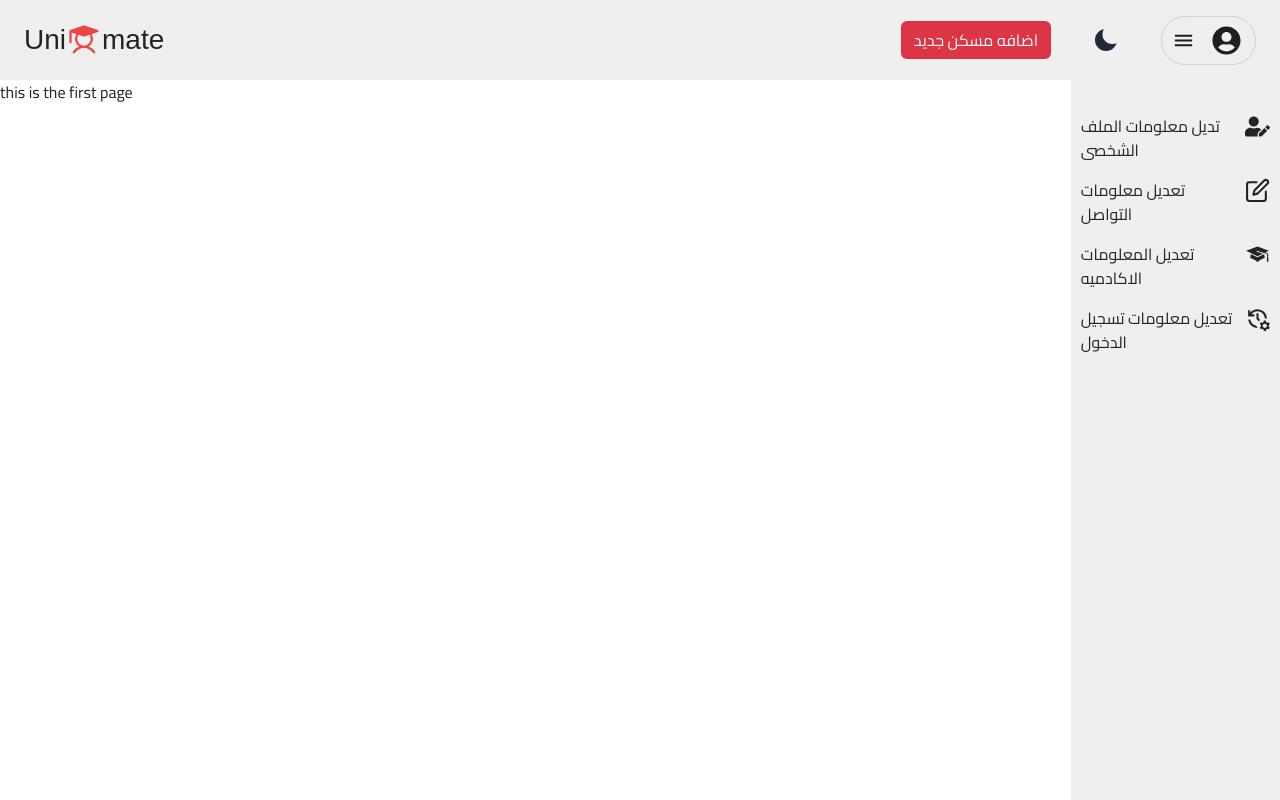
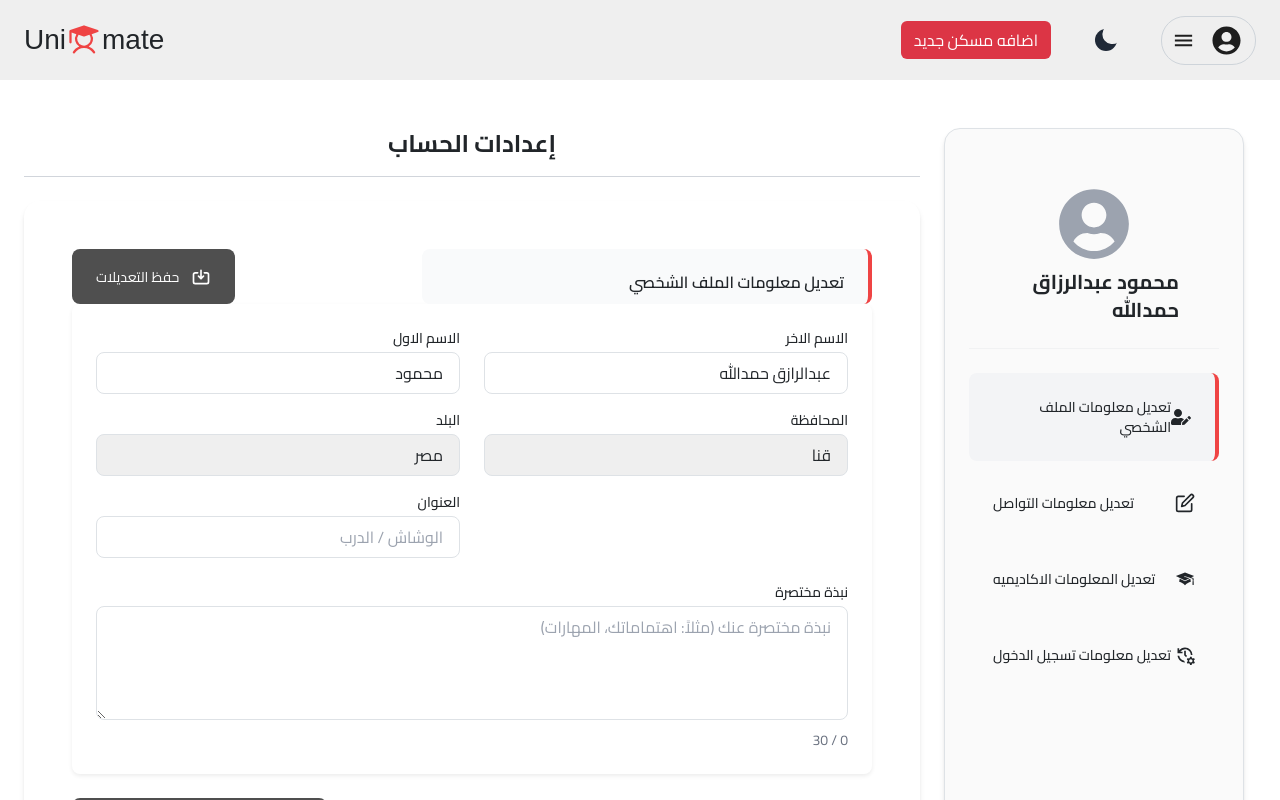
Before and after one commit to Mahmoud-Abd-Elrazek/Unimate, a React (Vite) app: page /auther/editprofile/editpersonalinfo in a window 1280 px wide. Shown: the top 800 px of the page. Built offline with nearby package versions, Linux system fonts and the light colour scheme; a web font is replaced by a local one.

Commit message:
Create Edit_Pages_For_Student

```diff
--- a/src/components/SideBar/sideBar.tsx
+++ b/src/components/SideBar/sideBar.tsx
@@ -13,7 +13,7 @@ export default function SideBar() {
     const Role = "Owner"
     return (<div>
 
-        {Role !== "Owner" ?
+        {Role === "Owner" ?
 
             <div className=" w-full h-full " style={{  padding: "10px" }}>
                 {/* <h3>Sideba r</h3> */}
--- a/src/components/Side_bar_edit_Profile/side_bar_edit_profile.tsx
+++ b/src/components/Side_bar_edit_Profile/side_bar_edit_profile.tsx
@@ -1,58 +1,63 @@
-
-
-import { Link } from "react-router-dom";
-import {  MdOutlineManageHistory } from "react-icons/md";
-import {  FaUserEdit } from "react-icons/fa";
+import { Link, useLocation } from "react-router-dom";
+import { MdOutlineManageHistory } from "react-icons/md";
+import { FaUserEdit, FaUserCircle } from "react-icons/fa";
 import { FiEdit } from "react-icons/fi";
 import { GiGraduateCap } from "react-icons/gi";
 
 export default function Side_bar_edit_profile() {
+  const location = useLocation();
 
-    return (<div>
+  const links = [
+    {
+      to: "/auther/editprofile/editpersonalinfo",
+      label: "تعديل معلومات الملف الشخصي",
+      icon: <FaUserEdit className="text-xl" />,
+    },
+    {
+      to: "/auther/editprofile/editcontactinfo",
+      label: "تعديل معلومات التواصل",
+      icon: <FiEdit className="text-xl" />,
+    },
+    {
+      to: "/auther/editprofile/editAcademicinfo",
+      label: "تعديل المعلومات الاكاديميه",
+      icon: <GiGraduateCap className="text-xl" />,
+    },
+    {
+      to: "/auther/editprofile/editlogininfo",
+      label: "تعديل معلومات تسجيل الدخول",
+      icon: <MdOutlineManageHistory className="text-xl" />,
+    },
+  ];
 
+  return (
+    <div className="w-full max-w-sm mx-auto  rounded-2xl  text-right ">
+      {/* صورة البروفايل (أيقونة مستخدم) */}
+      <div className="flex flex-col items-center pt-[35px]">
+        <FaUserCircle className="text-7xl text-gray-400 dark:text-gray-600" />
+        <h2 className="text-xl font-bold mt-2 mr-10">محمود عبدالرزاق حمدالله</h2>
+      </div>
 
+      <hr className="my-4 border-gray-300 dark:border-gray-700" />
 
-            <div className=" w-full h-full " style={{ padding: "10px" }}>
-                {/* <h3>Sideba r</h3> */}
-                <ul className="grid gap-3 mt-4 ">
-                    <li className="">
-                        <Link to='/auther/editprofile/editpersonalinfo' className="flex justify-end">
-                            تديل معلومات الملف الشخصى
-                            <span className="">
-                                <FaUserEdit className="IconSize" />
-                            </span>
-                        </Link>
-                    </li>
-                    <li className="">
-                        <Link to='/auther/editprofile/editcontactinfo' className="flex justify-end">
-                            تعديل معلومات التواصل
-                            <span className="">
-                                <FiEdit className="IconSize" />
-                            </span>
-                        </Link>
-                    </li>
-
-                    <li className="">
-                        <Link to='/auther/editprofile/editAcademicinfo' className="flex justify-end">
-                            تعديل المعلومات الاكادميه
-                            <span className="">
-                                <GiGraduateCap className="IconSize" />
-                            </span>
-                        </Link>
-                    </li>
-
-                    <li className="">
-                        <Link to='/auther/editprofile/editlogininfo' className="flex justify-end">
-                            تعديل معلومات تسجيل الدخول
-                            <span className="">
-                                <MdOutlineManageHistory className="IconSize" />
-                            </span>
-                        </Link>
-                    </li>
-                </ul>
-            </div>
-
-
+      {/* روابط التعديل */}
+      <ul className="space-y-2">
+        {links.map((link) => (
+          <li key={link.to}>
+            <Link
+              to={link.to}
+              className={`flex items-center justify-between p-4 rounded-lg transition-all duration-200 ${
+                location.pathname === link.to
+                  ? "bg-gray-100 dark:bg-gray-800 border-r-4 border-red-500"
+                  : "hover:bg-gray-50 dark:hover:bg-gray-800"
+              }`}
+            >
+              <span className="text-sm font-medium">{link.label}</span>
+              <span>{link.icon}</span>
+            </Link>
+          </li>
+        ))}
+      </ul>
     </div>
-    )
+  );
 }
--- a/src/pages/EditProfilePage/Edit_academic_information/edit_academic_information.tsx
+++ b/src/pages/EditProfilePage/Edit_academic_information/edit_academic_information.tsx
@@ -1,8 +1,76 @@
 
-export default function Edit_academic_information() {
+//import { Card, CardContent, CardHeader, CardTitle } from "/components/ui/card"
+//import { Menu, Search, User, Pencil, Building, Lock, Book, CreditCard, Users, Tag } from "lucide-react"
+
+export default function AccountSettings() {
   return (
-    <div>
-      this is the third page
+    <div dir="rtl" className="container mx-auto px-4 py-6">
+      <div className="max-w-4xl mx-auto">
+      {/* Header Section with Button and Title in one line */}
+      <div className="flex items-center justify-between ">
+          <h2 className="text-g w-[450px] h-[55px] font-semibold bg-gray-50 dark:bg-gray-800 p-4 rounded-lg border-r-4 border-red-500">تعديل معلومات الملف الشخصي</h2>
+
+          <button className="flex items-center gap-2 bg-[#4F4F4F] text-white px-6 py-2 rounded-lg hover:bg-gray-800 transition-colors">
+            <svg className="w-5 h-5 ml-1 rotate-180" fill="none" stroke="currentColor" viewBox="0 0 24 24">
+              <path strokeLinecap="round" strokeLinejoin="round" strokeWidth={2} d="M8 7H5a2 2 0 00-2 2v9a2 2 0 002 2h14a2 2 0 002-2V9a2 2 0 00-2-2h-3m-1 4l-3 3m0 0l-3-3m3 3V4" />
+            </svg>
+            <span className="text-sm">حفظ التعديلات</span>
+          </button>
+        </div>
+
+                {/* Form */}
+        <div className=" rounded-lg p-6 shadow-sm">
+          <div className="grid grid-cols-1 md:grid-cols-2 gap-6">
+            {/* First Column */}
+            <div className="space-y-4">
+              <div>
+                <label className="block text-sm font-medium  mb-1">الكلية </label>
+                <input
+                  type="text"
+                  defaultValue="حاسبات و معلومات"
+                  className="w-full px-3 py-2 border border-gray-300 rounded-lg focus:outline-none focus:ring-2 focus:border-transparent"
+                />
+              </div>
+              <div>
+                <label className="block text-sm font-medium  mb-1">القسم/التخصص(ان وجد) </label>
+                <input
+                  type="text"
+                  defaultValue="علوم حاسب"
+                  className="w-full px-3 py-2 border border-gray-300 rounded-lg focus:outline-none focus:ring-2 focus:border-transparent"
+                />
+              </div>
+            </div>
+            {/* Second Column */}
+            <div className="space-y-4">
+              <div>
+                <label className="block text-sm font-medium  mb-1">الجامعة</label>
+                <input
+                  type="text"
+                  defaultValue="جنوب الوادي"
+                  className="w-full px-3 py-2 border border-gray-300 rounded-lg focus:outline-none focus:ring-2 focus:border-transparent"
+                />
+              </div>
+              <div>
+                <label className="block text-sm font-medium  mb-1">الفرقة</label>
+                <input
+                  type="text"
+                  defaultValue="الثالثة"
+                  className="w-full px-3 py-2 border border-gray-300 rounded-lg focus:outline-none focus:ring-2 focus:border-transparent"
+                />
+              </div>
+            </div>
+          </div>
+          {/* Back Button */}
+        <div className="mt-6 flex justify-end">
+          <button className="flex items-center gap-2 bg-[#4F4F4F] text-white px-6 py-2 rounded-lg hover:bg-gray-800 transition-colors">
+            <svg className="w-5 h-5 ml-1 rotate-180" fill="none" stroke="currentColor" viewBox="0 0 24 24">
+              <path strokeLinecap="round" strokeLinejoin="round" strokeWidth={2} d="M10 19l-7-7m0 0l7-7m-7 7h18" />
+            </svg>
+            <span>الرجوع إلى المتصفح الرئيسة</span>
+          </button>
+        </div>
+        </div>
+      </div>
     </div>
   )
 }
--- a/src/pages/EditProfilePage/Edit_personal_information/edit_profile_information.tsx
+++ b/src/pages/EditProfilePage/Edit_personal_information/edit_profile_information.tsx
@@ -1,8 +1,94 @@
+//import React from 'react';
 
 export default function Edit_profile_information() {
   return (
-    <div>
-      this is the first page
+    <div dir="rtl" className="container mx-auto px-4 py-6">
+
+      <div className="max-w-4xl mx-auto">
+        {/* Header Section with Button and Title in one line */}
+        <div className="flex items-center justify-between ">
+          <h2 className="text-g w-[450px] h-[55px] font-semibold bg-gray-50 dark:bg-gray-800 p-4 rounded-lg border-r-4 border-red-500">تعديل معلومات الملف الشخصي</h2>
+
+          <button className="flex items-center h-[55px] gap-2 bg-[#4F4F4F] text-white px-4 py-2 rounded-lg hover:bg-gray-800 transition-colors">
+            <svg className="w-5 h-5 ml-1" fill="none" stroke="currentColor" viewBox="0 0 24 24">
+              <path strokeLinecap="round" strokeLinejoin="round" strokeWidth={2} d="M8 7H5a2 2 0 00-2 2v9a2 2 0 002 2h14a2 2 0 002-2V9a2 2 0 00-2-2h-3m-1 4l-3 3m0 0l-3-3m3 3V4" />
+            </svg>
+            <span className="text-sm">حفظ التعديلات</span>
+          </button>
+        </div>
+
+        {/* Form */}
+        <div className=" rounded-lg p-6 shadow-sm">
+          <div className="grid grid-cols-1 md:grid-cols-2 gap-6">
+            {/* First Column */}
+            <div className="space-y-4">
+              <div>
+                <label className="block text-sm font-medium  mb-1">الاسم الاخر</label>
+                <input
+                  type="text"
+                  defaultValue="عبدالرازق حمدالله"
+                  className="w-full px-3 py-2 border border-gray-300 rounded-lg focus:outline-none focus:ring-2 focus:border-transparent"
+                />
+              </div>
+              <div>
+                <label className="block text-sm font-medium  mb-1">المحافظة</label>
+                <select className="w-full px-3 py-2 border border-gray-300  dark:bg-[#171515]  rounded-lg focus:outline-none focus:ring-2 focus:border-transparent appearance-none ">
+                  <option>قنا</option>
+                </select>
+              </div>
+            </div>
+
+            {/* Second Column */}
+            <div className="space-y-4">
+              <div>
+                <label className="block text-sm font-medium  mb-1">الاسم الاول</label>
+                <input
+                  type="text"
+                  defaultValue="محمود"
+                  className="w-full px-3 py-2 border border-gray-300 rounded-lg focus:outline-none focus:ring-2 focus:border-transparent"
+                />
+              </div>
+              <div>
+                <label className="block text-sm font-medium  mb-1">البلد</label>
+                <select className="w-full px-3 py-2 border border-gray-300  dark:bg-[#171515] rounded-lg focus:outline-none focus:ring-2 focus:border-transparent appearance-none ">
+                  <option>مصر</option>
+                </select>
+              </div>
+              <div>
+                <label className="block text-sm font-medium  mb-1">العنوان</label>
+                <input
+                  type="text"
+                  placeholder="الوشاش / الدرب"
+                  className="w-full px-3 py-2 border border-gray-300 rounded-lg focus:outline-none focus:ring-2 focus:border-transparent"
+                />
+              </div>
+            </div>
+          </div>
+
+          {/* Bio Section */}
+          <div className="mt-6">
+            <label className="block text-sm font-medium  mb-1">نبذة مختصرة</label>
+            <textarea
+              className="w-full px-3 py-2 border border-gray-300 rounded-lg dark:bg-[#171515] focus:outline-none focus:ring-2 focus:border-transparent"
+              rows={4}
+              placeholder="نبذة مختصرة عنك (مثلاً: اهتماماتك، المهارات)"
+            ></textarea>
+            <div className="flex justify-start mt-1">
+              <span className="text-sm text-gray-500 ltr">0 / 30</span>
+            </div>
+          </div>
+        </div>
+
+        {/* Back Button */}
+        <div className="mt-6 flex justify-end">
+          <button className="flex items-center gap-2 bg-[#4F4F4F] text-white px-6 py-2 rounded-lg hover:bg-gray-800 transition-colors">
+            <svg className="w-5 h-5 ml-1 rotate-180" fill="none" stroke="currentColor" viewBox="0 0 24 24">
+              <path strokeLinecap="round" strokeLinejoin="round" strokeWidth={2} d="M10 19l-7-7m0 0l7-7m-7 7h18" />
+            </svg>
+            <span>الرجوع إلى المتصفح الرئيسة</span>
+          </button>
+        </div>
+      </div>
     </div>
-  )
+  );
 }
--- a/src/pages/EditProfilePage/editProfilepage.tsx
+++ b/src/pages/EditProfilePage/editProfilepage.tsx
@@ -2,19 +2,24 @@ import { Outlet } from 'react-router-dom';
 import Side_bar_edit_profile from '../../components/Side_bar_edit_Profile/side_bar_edit_profile';
 
 const EditProfilePage = () => {
+  return (
+    <div className="flex flex-col lg:flex-row gap-6 px-4 py-8 lg:py-12 min-h-[80vh] ">
 
+      {/* المحتوى الرئيسي */}
+      <main className="flex-1 w-full max-w-4xl">
+        <h1 className="text-center text-2xl font-bold mb-6 border-b border-gray-300 pb-3 dark:text-white dark:border-gray-600">
+          إعدادات الحساب
+        </h1>
 
-
-  return (
-    <div className=" flex justify-end  min-h-screen">
-      <main className="content w-full h-full">
-        <Outlet />
+        <div className="rounded-2xl p-6 shadow-md">
+          <Outlet />
+        </div>
       </main>
 
-        <aside className=" min-h-full w-[250px] bg-[#EFEFEF] dark:bg-[#121111]">
-          <Side_bar_edit_profile />
-        </aside>
-
+      {/* الشريط الجانبي */}
+      <aside className="w-full lg:w-[300px] rounded-2xl border border-gray-200 dark:border-gray-700 p-4 bg-[#FAFAFA] dark:bg-[#121111] shadow-md">
+        <Side_bar_edit_profile />
+      </aside>
     </div>
   );
 };
--- a/src/pages/Profile/profile.tsx
+++ b/src/pages/Profile/profile.tsx
@@ -6,7 +6,7 @@ const UserProfile = () => {
   const role = "Owner"; // This should be replaced with the actual role from your authentication context or state
   return (
     <div>
-      { role === "Owner" ?
+      { role !== "Owner" ?
         <div className="min-h-screen flex items-center justify-center p-2 sm:p-4 md:p-10">
           <div className="shadow-md rounded-2xl w-full max-w-6xl grid md:grid-cols-3 gap-4 sm:gap-6 p-4 sm:p-6 md:p-40 h-[430px]">
 
@@ -40,7 +40,7 @@ const UserProfile = () => {
             </div>
 
             {/* صورة البروفايل */}
-            <div className="flex justify-center items-start ml-4 sm:ml-10 pt-[20px] sm:pt-[15px]">
+            <div className="flex justify-center items-start ml-4 sm:ml-10  sm:pt-[15px]">
               <FaUserCircle className="w-32 h-32 sm:w-48 sm:h-48 text-gray-400 dark:text-[#BDBDBD]" />
             </div>
           </div>
```
